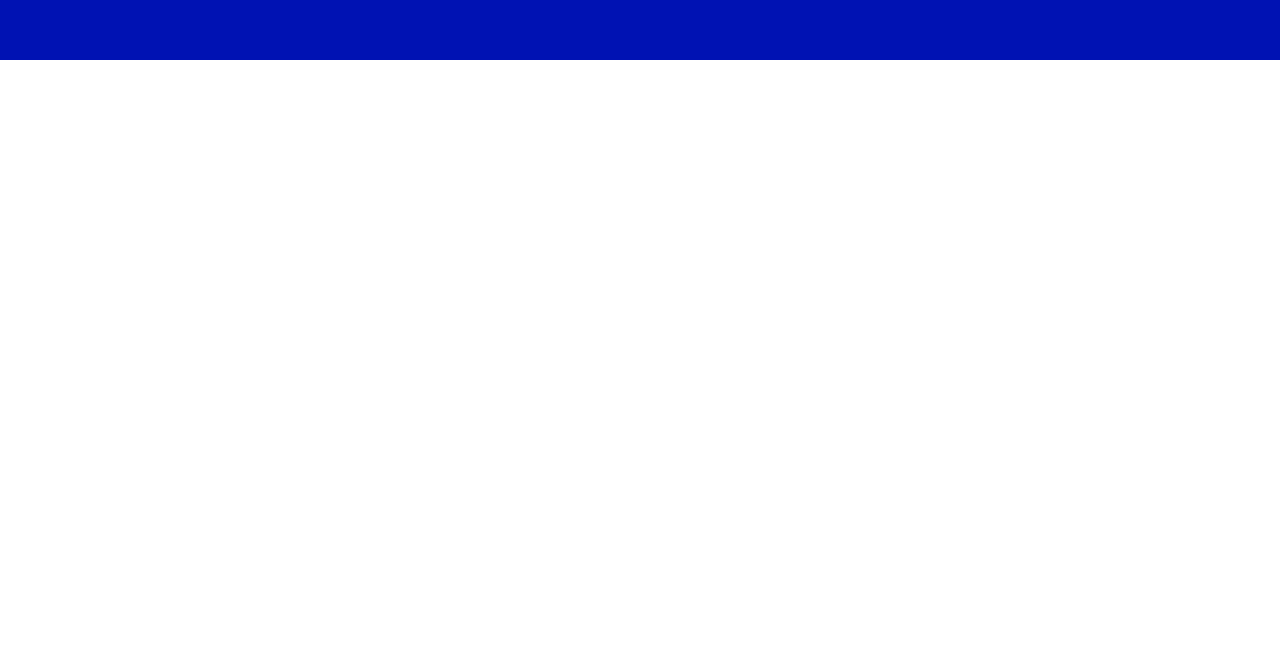
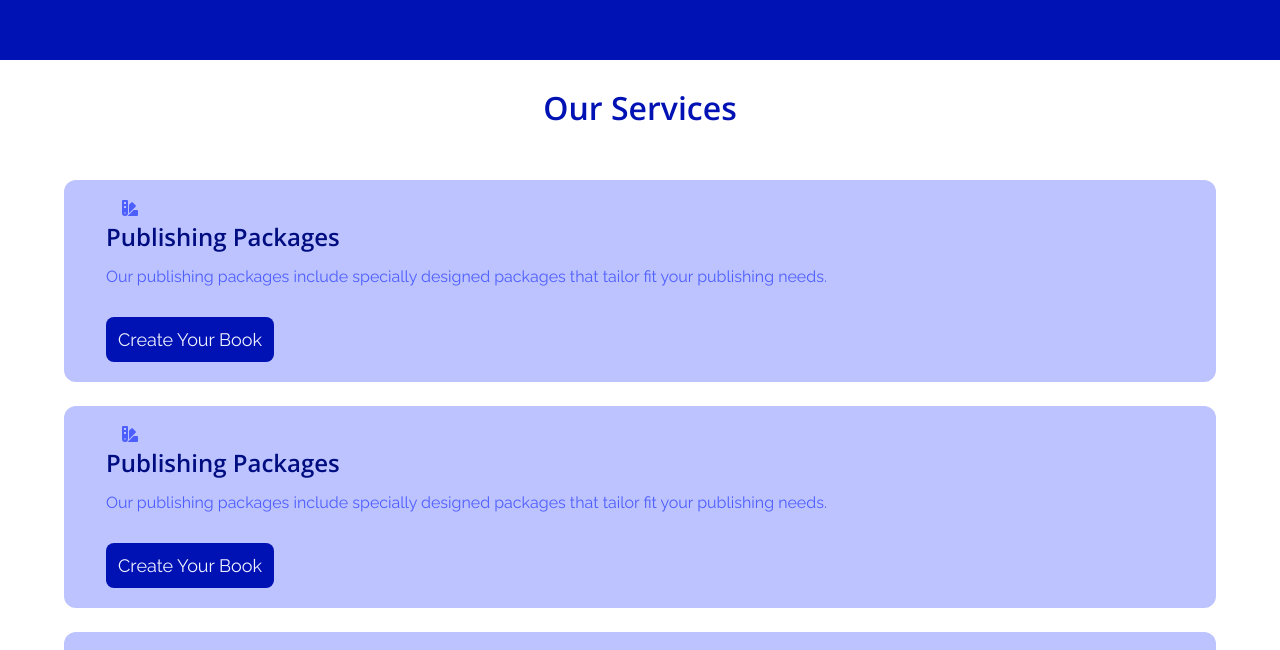
Before and after one commit to authorspress/main-ap-site, a Next.js app: page / in a window 1280 px wide. Shown: the part 690-1340 px from the top of the page. Before the commit the page ends 800 px from the top, so only its background shows below. Built offline with nearby package versions, Linux system fonts and the light colour scheme.

Commit message:
finish services part

```diff
--- /dev/null
+++ b/components/homeComponents/HomeServiceCard.js
@@ -0,0 +1,28 @@
+import "../../styles/homeStyles/home-service-card.scss";
+import { faSwatchbook } from "@fortawesome/free-solid-svg-icons";
+import { FontAwesomeIcon } from "@fortawesome/react-fontawesome";
+import {motion} from "framer-motion";
+
+export default function HomeServiceCard(props) {
+    return (
+        <div className="home-service-card-container">
+            <div className="home-service-card-title-container">
+                <FontAwesomeIcon className="home-service-icon--styles" icon={faSwatchbook} style={{ width: "48px" }} />
+                <h3 className="home-service-card-title home-service-card-title--styles">
+                    Publishing Packages
+                </h3>
+            </div>
+            <p className="summary summary--styles">
+                    Our publishing packages include  specially designed packages that tailor fit your publishing needs.
+            </p>
+            <motion.button
+            className="home-service-btn home-service-btn--styles"
+                whileHover={{ scale: 1.1 }}
+                whileTap={{ scale: 0.9 }}
+            >
+                Create Your Book
+            </motion.button>
+
+        </div>
+    );
+}
--- /dev/null
+++ b/components/homeComponents/HomeServices.js
@@ -0,0 +1,24 @@
+import dynamic from "next/dynamic";
+
+import "../../styles/homeStyles/home-services.scss";
+
+const HomeServiceCard = dynamic(() =>
+    import("../homeComponents/HomeServiceCard")
+);
+
+export default function HomeServices(props) {
+    return (
+        <div className="home-services-container">
+            <h2 className="home-service-title home-service-title--styles">
+                Our Services
+            </h2>
+            <div className="service-cards-center">
+                <div className="service-cards-grid">
+                    <HomeServiceCard />
+                    <HomeServiceCard />
+                    <HomeServiceCard />
+                </div>
+            </div>
+        </div>
+    );
+}
--- a/pages/index.js
+++ b/pages/index.js
@@ -3,12 +3,14 @@ import dynamic from "next/dynamic";
 
 const Layout = dynamic(() => import("../components/Layout"));
 const Landing = dynamic(() => import("../components/homeComponents/Landing"));
+const HomeServices =  dynamic(() => import("../components/homeComponents/HomeServices"))
 
 export default function Home() {
     return (
         <div>
             <Layout>
                 <Landing />
+                <HomeServices />
             </Layout>
         </div>
     );
--- a/styles/colors.scss
+++ b/styles/colors.scss
@@ -21,3 +21,6 @@ $neutral500: #808080;
 $neutral600: #4D4D4D;
 $neutral700: #333333;
 $neutral800: #1A1A1A;
+
+//nicer blue
+//084AFF
--- /dev/null
+++ b/styles/homeStyles/home-service-card.scss
@@ -0,0 +1,53 @@
+@import "../shadows.scss";
+@import "../fonts.scss";
+@import "../colors.scss";
+
+.home-service-card-container {
+    margin-top: 24px;
+    background: $primary300;
+    border-radius: 12px;
+}
+
+.home-service-card-title-container {
+    align-items: center;
+    padding: 20px 42px 0px 42px;
+}
+
+.home-service-icon--styles {
+    color: $primary400;
+}
+
+.home-service-card-title {
+    padding-top:  8px;
+}
+
+.home-service-card-title--styles {
+    font-family: $fontheader;
+    font-size: 24px;
+    color: $primary600;
+}
+
+.summary {
+    padding: 20px 42px 0px 42px;
+}
+
+.summary--styles {
+    font-family: $fontmain;
+    font-size: 16px;
+    color: $primary400;
+}
+
+.home-service-btn  {
+    margin: 32px 42px 20px 42px;
+    padding: 12px;
+    cursor: pointer;
+}
+
+.home-service-btn--styles {
+    font-family: $fontmain;
+    font-size: 18px;
+    background: $primary500;
+    color: $primary200;
+    border: none;
+    border-radius: 8px;
+}
--- /dev/null
+++ b/styles/homeStyles/home-services.scss
@@ -0,0 +1,30 @@
+@import "../colors.scss";
+@import "../fonts.scss";
+
+.home-services-container {
+    width: 100%;
+    height: 400px;
+}
+
+.home-service-title {
+    padding-top: 32px;
+    text-align: center;
+}
+
+.home-service-title--styles {
+    font-family: $fontheader;
+    font-size: 32px;
+    color: $primary500;
+}
+
+.service-cards-center {
+    padding-top: 32px;
+    padding-left: 64px;
+    padding-right: 64px;
+}
+
+.service-cards-grid {
+    display: grid;
+    grid-template-columns: repeat(1, 100%);
+    grid-template-rows: repeat(3, auto);
+}
```
Also changed, not shown: components/homeComponents/FreeSection.js (added).
